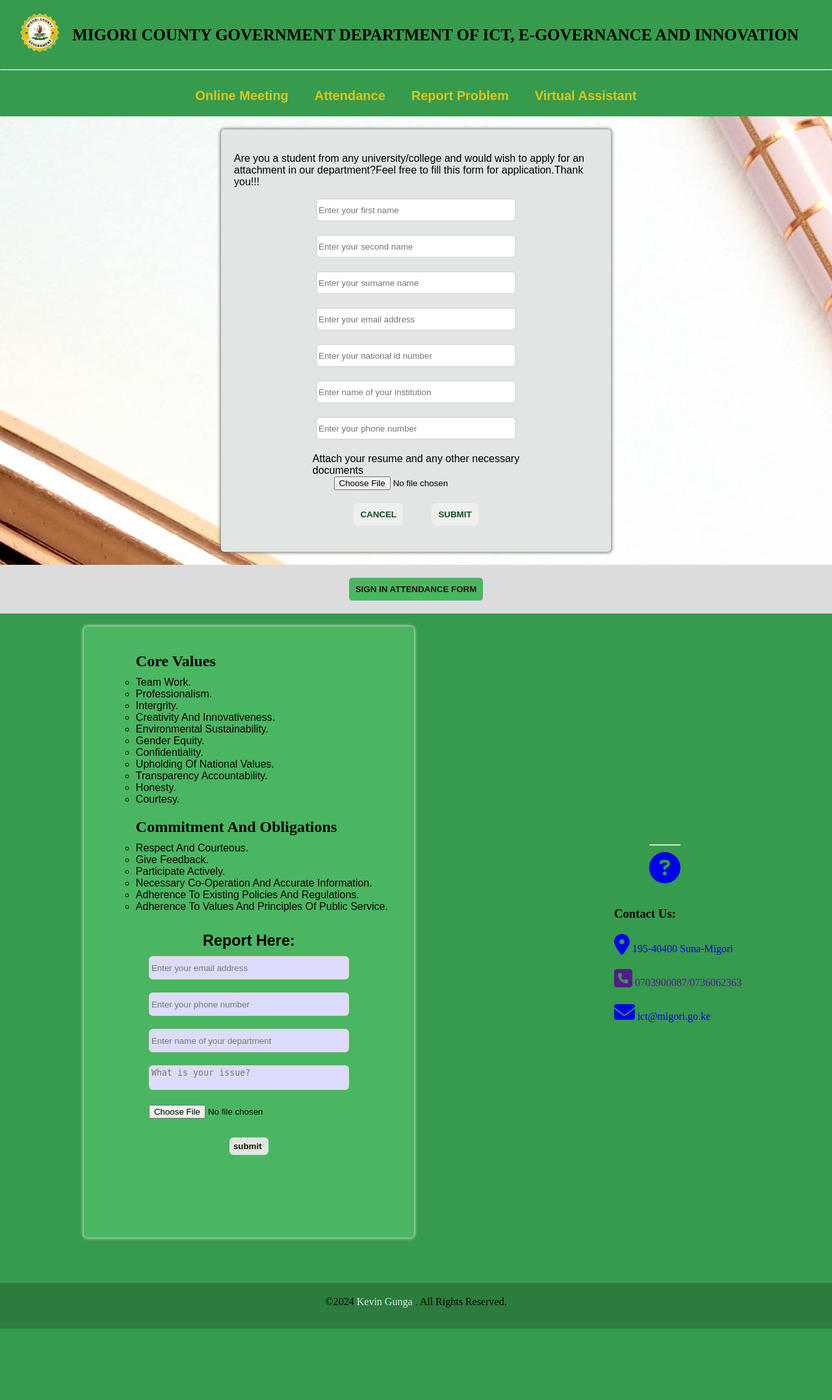
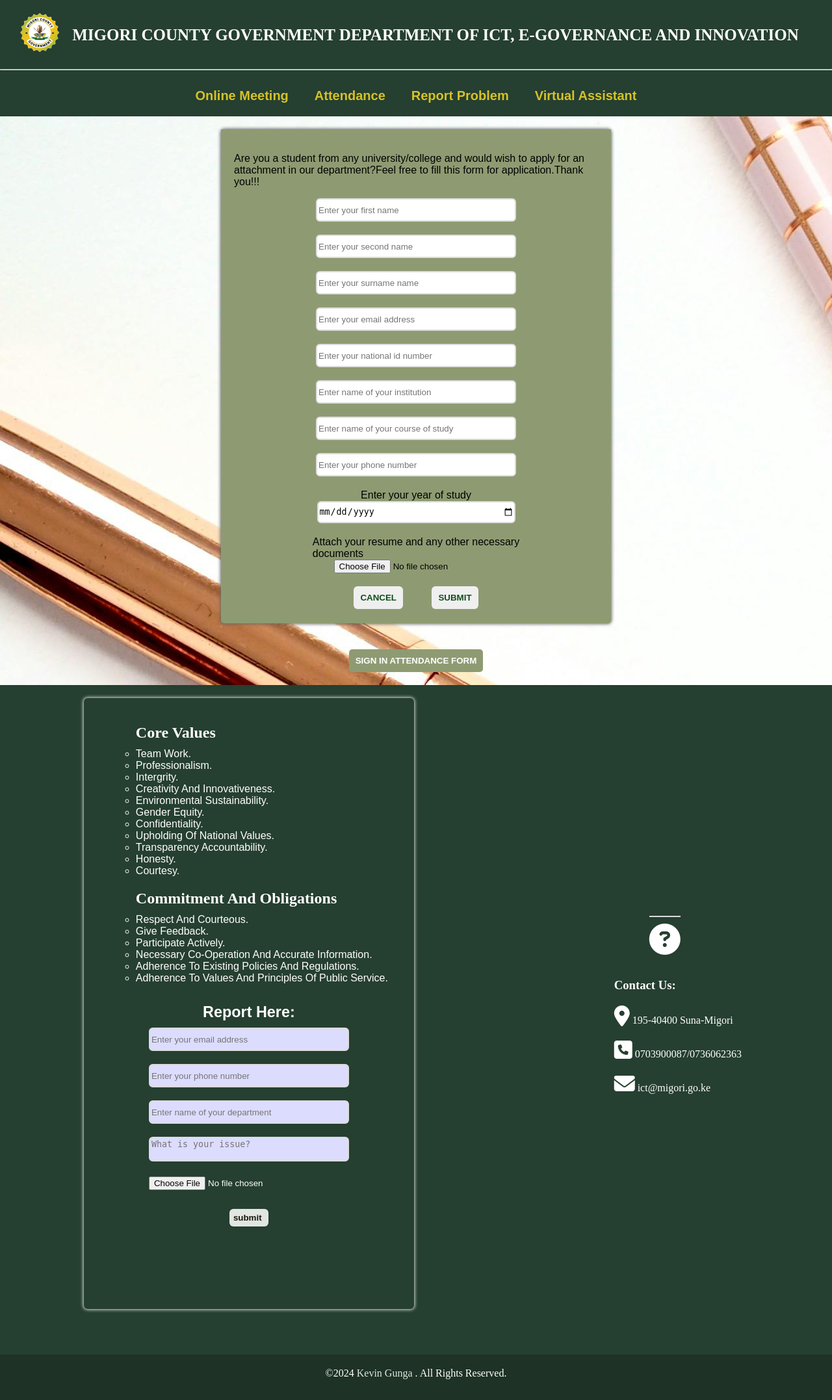
Before and after one commit to Kevin-Gunga/MCG_ICT-_DEPT-_Web, a Django app: page /attachees/ in a window 1280 px wide. Shown: the whole page at 65% size. Before the commit the page ends 2044 px from the top, so only its background shows below. Run offline with Django 4.2, Linux system fonts and the light colour scheme; some libraries are stand-ins or nearby versions.

Commit message:
updated frontend

```diff
--- a/myproject/myapp/templates/myapp/attachees.html
+++ b/myproject/myapp/templates/myapp/attachees.html
@@ -56,9 +56,14 @@
 
             <input type="number" name="id_number" id="id_number" placeholder="Enter your national id number" class='apply-attachment-input'>
 
-            <input type="text" name="institution_name" id="institution_name" placeholder="Enter name of your institution"class='apply-attachment-input'>
+            <input type="text" name="institution_name" id="institution_name" placeholder="Enter name of your institution" class='apply-attachment-input'>
+
+            <input type="text" name="course" id="course" placeholder="Enter name of your course of study" class='apply-attachment-input'>
 
             <input type="text" name="phone_num" id="phone_number" placeholder="Enter your phone number" class='apply-attachment-input'>
+
+            <label for="year_study">Enter your year of study</label>
+            <input type="date" name="year_study" id="year_study" placeholder="Enter name of your year of study" class='apply-attachment-input'>
 
             <label for="documents">Attach your resume and any other  necessary <br>documents</label>
             <input type="file" name="documents" id="documents">
@@ -70,8 +75,6 @@
             </div>
 
         </form>
-     </div>
-
 
         <div id="attendance">
           <button id="attendance-button">sign in attendance form</button>
@@ -102,6 +105,38 @@
 
           </form>
         </div>
+     </div>
+
+
+        {% comment %} <div id="attendance">
+          <button id="attendance-button">sign in attendance form</button>
+          <form id="form-2" action="" method="POST">{% csrf_token %}
+
+            <div id="sign-attendance-form">
+
+              <label for="date">Enter date</label>
+              <input type="date" id="date" name="date">
+
+              <label for="full_nam">Enter your full name</label>
+              <input type="text" id="full_nam" name="full_nam">
+
+              <label for="id">Enter your national id</label>
+              <input type="number" id="id" name="id">
+
+              <label for="time_in">Enter time in</label>
+              <input type="time" id="time_in" name="time_in">
+
+              <label for="time_out">Enter time out</label>
+              <input type="time" id="time_out" name="time_out">
+            </div>
+
+            <div id="attendance-buttons">
+              <button type="button" class="submit-attendance-button" id="remove-attendance-form">Cancel</button>
+              <button type="submit" class="submit-attendance-button">Submit</button>
+            </div>
+
+          </form>
+        </div> {% endcomment %}
 
     </main>
 
--- a/myproject/myapp/templates/myapp/index.html
+++ b/myproject/myapp/templates/myapp/index.html
@@ -107,7 +107,7 @@
           </li>
         </ul>
       </div>
-      <div id="staff">
+      {% comment %} <div id="staff">
         <h2 id="staff_title">ict technical staff</h2>
         <ul>
           <li>
@@ -229,7 +229,7 @@
             </div>
           </li>
         </ul>
-      </div>
+      </div> {% endcomment %}
     </main>
     <footer>
       <div id="footer-details">
--- a/myproject/static/style/attachees.css
+++ b/myproject/static/style/attachees.css
@@ -1,5 +1,6 @@
 body {
-  background-color: rgb(220, 220, 220);
+  /* background-color: rgb(220, 220, 220); */
+  background-color: #e2e1cf;
   margin: 0;
   padding: 0;
 }
@@ -16,13 +17,15 @@
 
 #student-image-form-1 {
   display: flex;
+  flex-direction: column;
 }
 
 #form-1 {
-  background-color: rgb(225, 230, 226);
+  /* background-color: rgb(225, 230, 226); */
+  background-color: #8e9b72;
   margin: 20px auto 20px auto;
   width: 600px;
-  height: 650px;
+  height: 760px;
   font-family: sans-serif;
   border-radius: 5px;
   box-shadow:0px 0px 5px 1px rgb(101, 101, 101);
@@ -31,6 +34,7 @@
 }
 
 #apply-attachment-form {
+  background-color: #8e9b72;
   display: flex;
   flex-direction: column;
   align-items: center;
@@ -73,8 +77,10 @@
 }
 
 #attendance-button {
-  background-color: rgb(74, 182, 98);
-  color: rgb(22, 21, 6);
+  /* background-color: rgb(74, 182, 98); */
+  background-color: #8e9b72;
+  /* color: rgb(22, 21, 6); */
+  color: #ffffff;
   border-radius: 5px;
   border: none;
   font-family: sans-serif;
@@ -89,7 +95,8 @@
 }
 
 #form-2 {
-  background-color: rgb(225, 230, 226);
+  /* background-color: rgb(225, 230, 226); */
+  background-color: #8e9b72;
   margin: 0 auto 20px auto;
   width: 600px;
   height: 500px;
@@ -113,7 +120,7 @@
 }
 
 #sign-attendance-form input {
-  margin: 0 auto 20px auto;
+  margin: 6px auto 20px auto;
   width: 300px;
   height: 30px;
   border: 2px solid rgb(220, 220, 220);
--- a/myproject/static/style/shared.css
+++ b/myproject/static/style/shared.css
@@ -1,5 +1,6 @@
 header {
-  background-color: rgb(54, 155, 76);
+  /* background-color: rgb(54, 155, 76); */
+  background-color: #253f30;
 }
 
 #heading {
@@ -22,6 +23,7 @@
   font-weight: 600;
   margin: 20px;
   cursor: pointer;
+  color: #ffffff;
 }
 
 nav ul {
@@ -41,7 +43,8 @@
 }
 
 nav ul li a {
-  color: rgb(212, 200, 32);
+  /* color: rgb(212, 200, 32); */
+  color: #d6c227;
   font-weight: 600;
   text-decoration: none;
 }
@@ -54,8 +57,10 @@
 }
 
 footer {
-  background-color: rgb(54, 155, 76);
+  /* background-color: rgb(54, 155, 76); */
+  background-color: #253f30;
   padding: 20px 0 0px 0;
+  color: #ffffff;
 }
 
 #footer-details {
@@ -68,7 +73,7 @@
   margin: 0 auto 20px auto;
   height: 900px;
   padding: 40px 40px 0 40px;
-  background-color: rgb(74, 182, 98);
+  /* background-color: rgb(74, 182, 98); */
   box-shadow: 0px 0px 5px 1px rgb(225, 230, 226);
   border-radius: 6px;
 }
@@ -172,7 +177,8 @@
 }
 
 #chatbot-overlay {
-  background-color: rgb(220, 220, 220);
+  /* background-color: rgb(220, 220, 220); */
+  background-color: #e2e1cf;
   height: 400px;
   width: 350px;
   border-radius: 6px;
@@ -191,6 +197,7 @@
   padding: 10px 0;
   border-top: 2px solid rgb(220, 220, 220);
   cursor: pointer;
+  color: #ffffff;
 }
 
 #media h3 {
@@ -205,6 +212,7 @@
 
 #media ul li a {
   text-decoration: none;
+  color: #ffffff;
 }
 
 footer p {
```
Also changed, not shown: myproject/static/style/index.css (+7 -3 lines).
